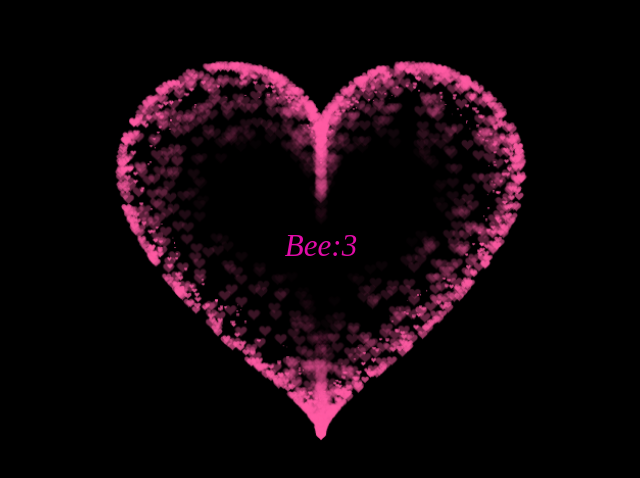
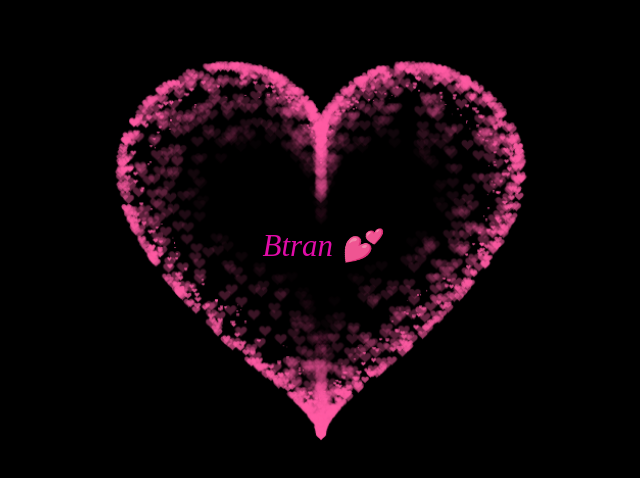
Before and after one commit to DACMI/btrancuato, a plain HTML site: page index.html in a window 1280 px wide. Shown: the part 152-630 px from the top of the page, without its empty margins (319-959 px from the left). Drawn offline with Linux system fonts and the light colour scheme.

Commit message:
Update index.html

```diff
--- a/index.html
+++ b/index.html
@@ -334,6 +334,6 @@ var ParticlePool = (function() {
         align-items: center;
         justify-content: center;
         margin-bottom: 5px;
-        text-align: center;">Bee:3</div>
+        text-align: center;">Btran 💕</div>
  </BODY>
 </HTML>
```
